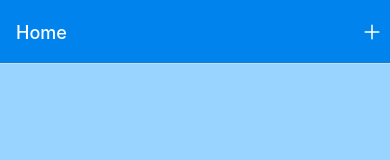
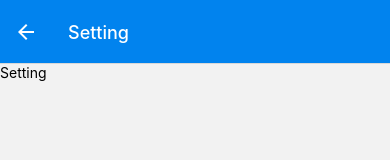
Before and after one commit to BastiEbel/Hettich-Calendar, a React Native app: screen /SettingScreen in a window 390 px wide. Shown: the top 160 px of the page. Built offline with nearby package versions, Linux system fonts and the light colour scheme.

Commit message:
add new screen and change checked color checkbox

```diff
--- a/App.js
+++ b/App.js
@@ -3,17 +3,19 @@ import { NavigationContainer, useNavigation } from "@react-navigation/native";
 import { createNativeStackNavigator } from "@react-navigation/native-stack";
 import { createBottomTabNavigator } from "@react-navigation/bottom-tabs";
 import { Ionicons } from "@expo/vector-icons";
+import { useContext } from "react";
 
 import { GlobalStyles } from "./constants/styles";
 import IconButton from "./ui/IconButton";
 import Home from "./screens/Home";
 import ManageScreen from "./screens/ManageScreen";
 import WeekScreen from "./screens/WeekScreen";
+import SettingScreen from "./screens/SettingScreen";
 import CalendarContextProvider, {
   CalendarContext
 } from "./store/calendar-context";
 import moment from "moment";
-import { useContext } from "react";
+
 import { Entries } from "./models/entries";
 
 const Stack = createNativeStackNavigator();
@@ -42,10 +44,10 @@ function ManageCalendarOverview() {
         tabBarActiveTintColor: GlobalStyles.colors.accent500,
         headerRight: ({ tintColor }) => (
           <IconButton
-            icon="add"
+            icon="menu-outline"
             size={24}
             color={tintColor}
-            onPress={addEntriesManagement}
+            onPress={() => navigation.navigate("SettingScreen")}
           />
         )
       })}
@@ -58,6 +60,22 @@ function ManageCalendarOverview() {
           tabBarLabel: "Home",
           tabBarIcon: ({ color, size }) => (
             <Ionicons name="home" size={size} color={color} />
+          )
+        }}
+      />
+      <BottomTabs.Screen
+        name="ManageScreen"
+        component={ManageScreen}
+        options={{
+          title: "Add Entries",
+          tabBarLabel: "Add Entries",
+          tabBarIcon: ({ color, size }) => (
+            <Ionicons
+              onPress={addEntriesManagement}
+              name="add-circle-outline"
+              size={size}
+              color={color}
+            />
           )
         }}
       />
@@ -94,10 +112,10 @@ export default function App() {
               options={{ headerShown: false }}
             />
             <Stack.Screen
-              name="ManageScreen"
-              component={ManageScreen}
+              name="SettingScreen"
+              component={SettingScreen}
               options={{
-                headerTitle: "Add Entries",
+                headerTitle: "Setting",
                 presentation: "modal"
               }}
             />
--- a/components/FormManagement.js
+++ b/components/FormManagement.js
@@ -251,6 +251,6 @@ const styles = StyleSheet.create({
   errorText: {
     textAlign: "center",
     color: GlobalStyles.colors.error500,
-    margin: 8
+    margin: 16
   }
 });
--- a/constants/styles.js
+++ b/constants/styles.js
@@ -5,6 +5,7 @@ export const GlobalStyles = {
     primary200: "#5ab5ff",
     primary400: "#35a4ff",
     primary500: "#0183ee",
+    primary600: "#005da991",
     primary700: "#0335ff",
     primary800: "#000acd",
     accent500: "#f7bc0c",
--- a/screens/ManageScreen.js
+++ b/screens/ManageScreen.js
@@ -1,12 +1,8 @@
-import { useContext } from "react";
 import { StyleSheet, View } from "react-native";
 import { GlobalStyles } from "../constants/styles";
-import { CalendarContext } from "../store/calendar-context";
 import FormManagement from "../components/FormManagement";
 
 export default function ManageScreen({ navigation }) {
-  const entriesCTX = useContext(CalendarContext);
-
   function cancelActionHandler() {
     navigation.goBack();
   }
--- /dev/null
+++ b/screens/SettingScreen.js
@@ -0,0 +1,11 @@
+import { Text, View } from "react-native";
+
+function SettingScreen() {
+  return (
+    <View>
+      <Text>Setting</Text>
+    </View>
+  );
+}
+
+export default SettingScreen;
--- a/ui/CheckBoxUI.js
+++ b/ui/CheckBoxUI.js
@@ -18,9 +18,10 @@ function CheckBoxUI({ children, checked, onPress }) {
             width: 15,
             height: 15,
             backgroundColor: "white",
-            borderColor: GlobalStyles.colors.primary200,
+            borderColor: GlobalStyles.colors.primary50,
             borderRadius: 4
           }}
+          color={checked ? GlobalStyles.colors.primary600 : undefined}
           disabled={false}
           value={checked}
           onValueChange={checked}
--- a/ui/Input.js
+++ b/ui/Input.js
@@ -1,6 +1,8 @@
 import { TextInput, View, Text, StyleSheet } from "react-native";
 import IconButton from "../ui/IconButton";
 import { GlobalStyles } from "../constants/styles";
+import { useContext } from "react";
+import { CalendarContext } from "../store/calendar-context";
 
 export default function Input({
   placeholder,
@@ -14,6 +16,7 @@ export default function Input({
   getValue,
   validation
 }) {
+  const entriesCTX = useContext(CalendarContext);
   const inputStyles = {
     justifyContent: "flex-start",
     alignItems: "flex-start",
@@ -56,7 +59,7 @@ export default function Input({
           value={value}
           onChangeText={onChangeHandler}
         />
-        {shown && (
+        {shown && !entriesCTX.multiDateSelected && (
           <View style={styles.icon}>
             <IconButton
               icon="calendar"
```
